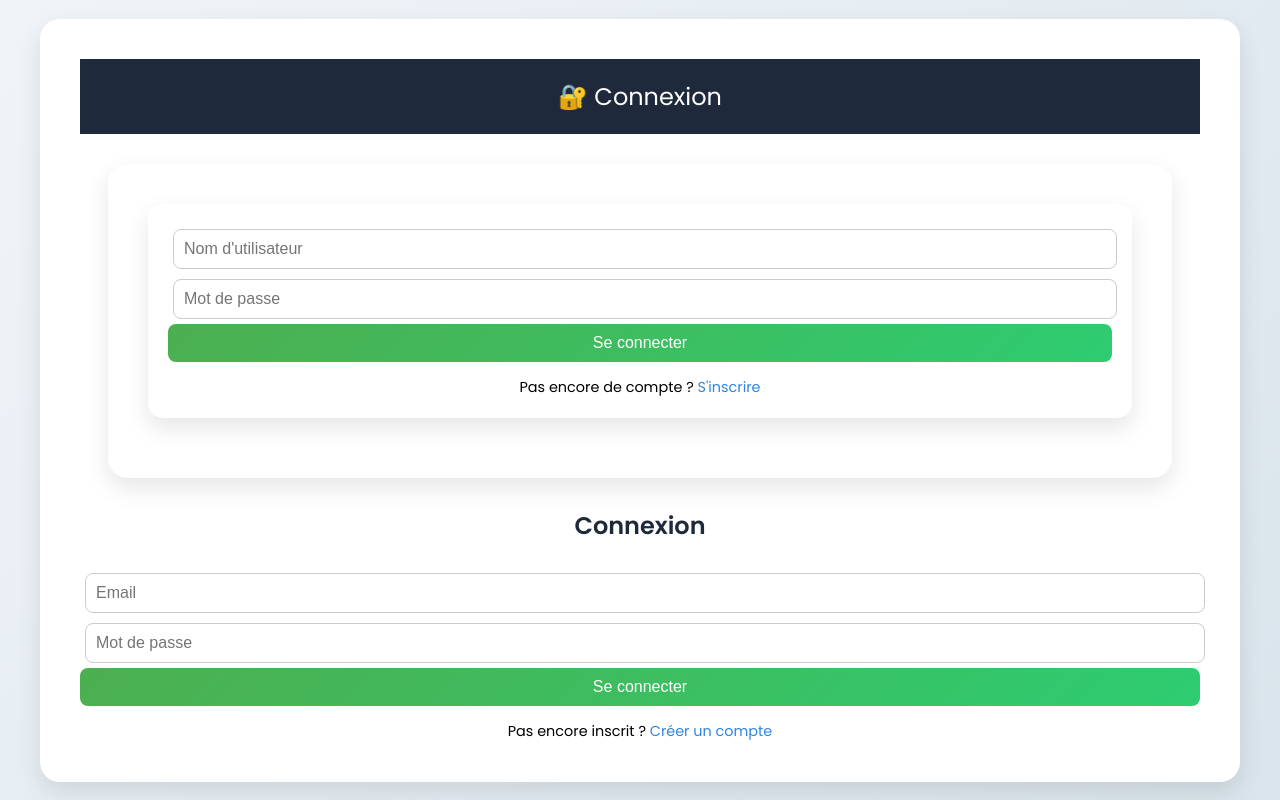
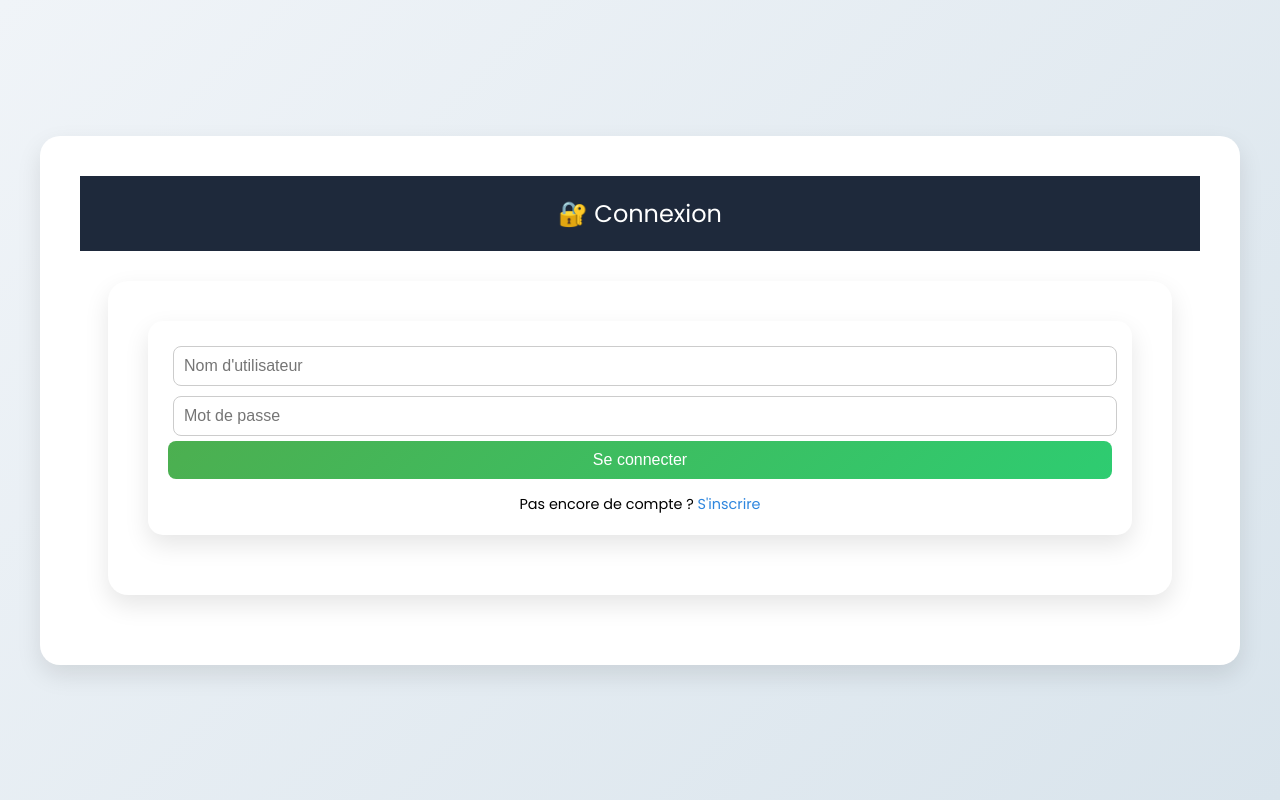
Before and after one commit to epeegeorges1-rgb/dashboard-SaaS, a Flask app: page /login in a window 1280 px wide. Run offline with Flask 3, Linux system fonts and the light colour scheme.

Commit message:
Update login.html

```diff
--- a/templates/login.html
+++ b/templates/login.html
@@ -42,13 +42,3 @@ a:hover {text-decoration:underline;}
 </div>
 </body>
 </html>
-<h2>Connexion</h2>
-<form method="post">
-<input type="email" name="email" placeholder="Email" required>
-<input type="password" name="password" placeholder="Mot de passe" required>
-<button>Se connecter</button>
-</form>
-<p>Pas encore inscrit ? <a href="/register">Créer un compte</a></p>
-</div>
-</body>
-</html>
```
